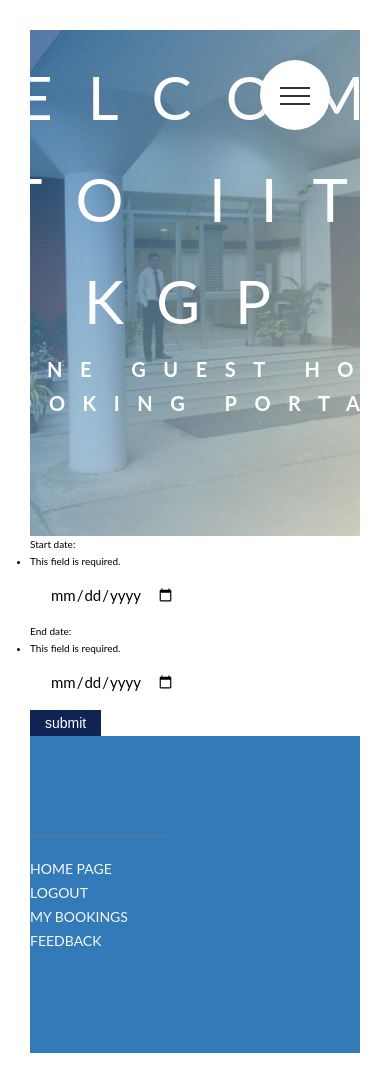
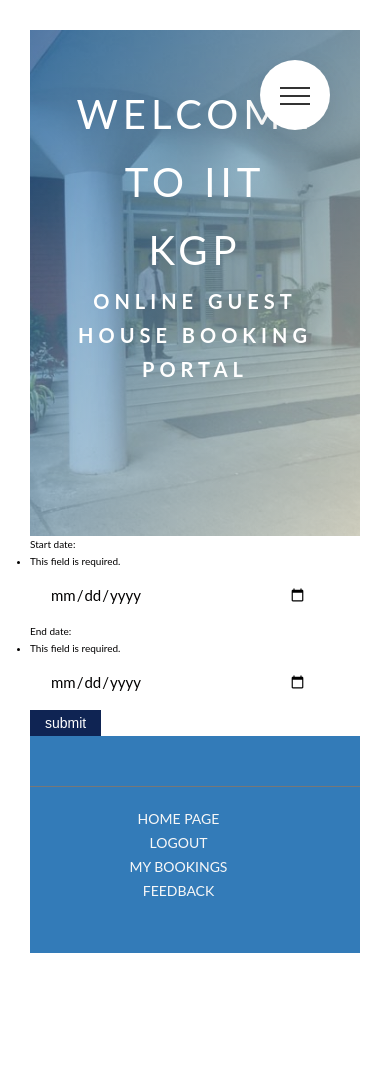
Before and after one commit to softprodev/nest4guest, a Django app: page /query/ in a window 390 px wide; the page is wider, and only the part inside the window is pictured. After the commit the page ends 953 px from the top of that part, so only its background shows below. Run offline with Django 3.2, Linux system fonts and the light colour scheme; tables that the repository leaves empty hold one stand-in row (values such as "Sample post").

Commit message:
Made responsive

```diff
--- a/main/static/css/style.css
+++ b/main/static/css/style.css
@@ -63,12 +67,24 @@
       animation-duration: 1s;
       animation-timing-function: ease-out;
      }
+     @media (max-width: 50em){
+      .heading-primary--main{
+        font-size: 4rem;
+        letter-spacing: .5rem;
+      }
+    }
+
     .heading-primary--sub {
       display: block;
       font-size: 2rem;
       font-weight: 700;
       letter-spacing: 1.75rem;
       animation: moveInRight 1s ease-out; }
+      @media (max-width: 50em){
+        .heading-primary--sub{
+          letter-spacing: .5rem;
+        }
+      }
 
   .heading-secondary {
     font-size: 3.5rem;
@@ -320,6 +343,12 @@
     width: 50%;
     display: block;
     transition: all .3s; }
+
+    @media (max-width: 50em){
+      .form__input{
+        width: 90%;
+      }
+    }
     .form__input:focus {
       outline: none;
       box-shadow: 0 1rem 2rem rgba(0, 0, 0, 0.1);
@@ -387,14 +378,34 @@
     padding: 10rem 0;
     font-size: 1.4rem;
     color: #f7f7f7; }
+
     .footer__navigation {
       border-top: 1px solid #777;
       padding-top: 2rem;
       display: inline-block; }
+
+      @media (max-width: 50em){
+        .footer__navigation{
+          text-align: center;
+          width: 100%;
+        }
+        .footer{
+          padding:5rem 0;
+        }
+      }
+
     .footer__list {
       list-style: none; }
     .footer__item {
       display: inline-block; }
+
+    @media (max-width: 50em){
+      .footer__item{
+        width: 90%;
+        display: list-item;
+      }
+    }
+
       .footer__item:not(:last-child) {
         margin-right: 1.5rem; }
     .footer__link:link, .footer__link:visited {
@@ -438,13 +451,24 @@
       width: calc(2 * ((100% - 3 * 6rem) / 4) + 6rem); }
     .row .col-3-of-4 {
       width: calc(3 * ((100% - 3 * 6rem) / 4) + 2 * 6rem); }
-
+      @media (max-width: 50em){
+        .row,.row .col-1-of-2, .row .col-1-of-3, .row::after, .row:not(:last-child), .row .col-2-of-3,.row .col-1-of-4{
+          width: 100% !important;
+        }
+      }
   .header {
     height: 60vh;
     background-image: linear-gradient(to right bottom, rgba(0, 90, 167,0.6), rgba(255, 253, 228, 0.6)), url(../images/portico2.jpg);
     background-size: cover;
     background-position: top;
     position: relative;}
+    @media (max-width: 50em){
+      .header{
+        width:100%;
+        font-size: 70%;
+      }
+    }
+
 
     .header__text-box {
       position: absolute;
```
Also changed, not shown: other parts of main/static/css/style.css (+43 -45 lines), main/templates/user/index.html (+5 -4 lines), db.sqlite3.
